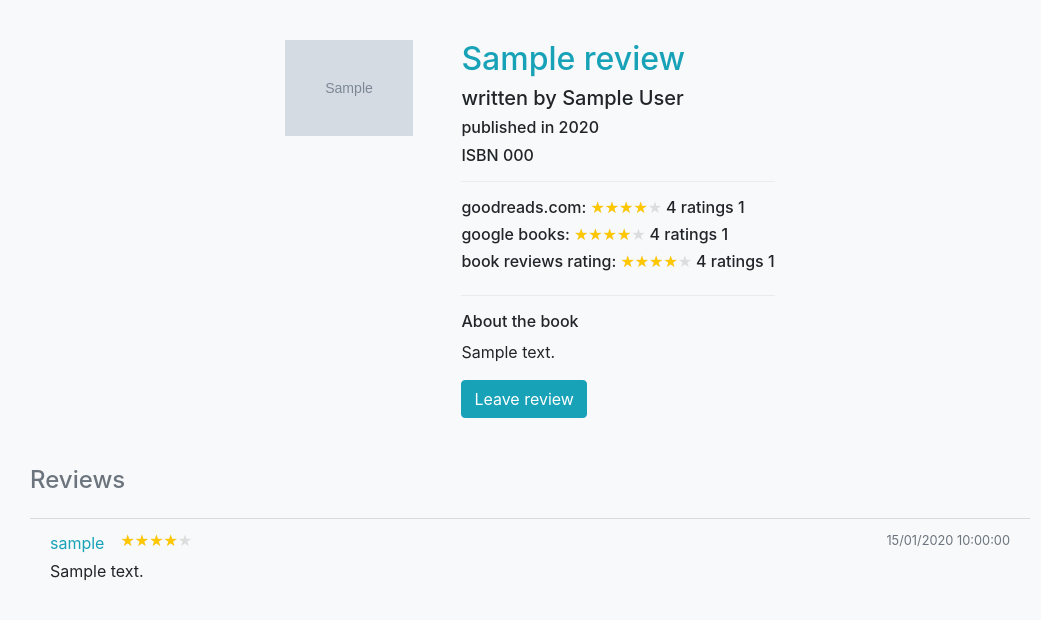
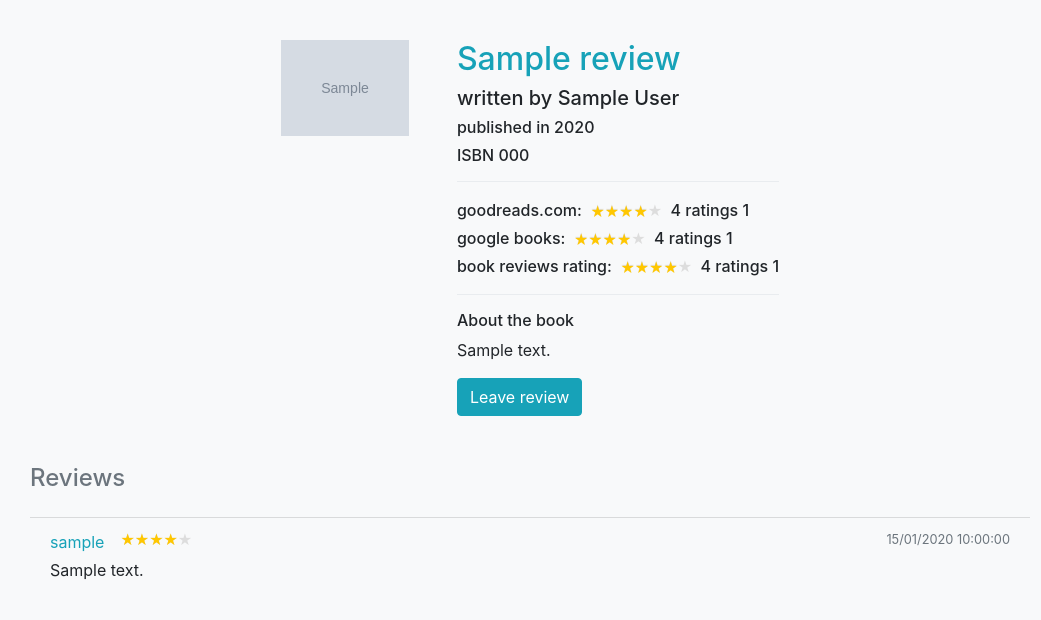
Before and after one commit to NKaty/Book-reviews, a Flask app: template app/templates/book.html in a window 1280 px wide. Shown: the part 56-676 px from the top of the page, without its empty margins (110-1151 px from the left). Run offline with Flask 2, Linux system fonts and the light colour scheme; the template is opened without the code that fills it: most values are stand-ins (such as "Sample title", 1, 10 or a date in 2020); grey boxes marked "Sample" are stand-in pictures; some libraries are stand-ins or nearby versions.

Commit message:
refactor book template in the part of displaying ratings

```diff
--- a/app/templates/book.html
+++ b/app/templates/book.html
@@ -24,27 +24,27 @@
             {% if rating_data['goodreads'] == None %}
             <h6>goodreads.com: no information</h6>
             {% else %}
-            <div class="d-flex">
-                <h6 class="pr-1">goodreads.com:</h6>
-                <div class="stars" style="--rating: {{ rating_data['goodreads']['average_rating'] }};">★★★★★</div>
-                <h6 class="pl-1">{{ rating_data['goodreads']['average_rating'] }} ratings {{
+            <div class="mb-1">
+                <h6 class="d-inline pr-1">goodreads.com:</h6>
+                <div class="d-inline stars" style="--rating: {{ rating_data['goodreads']['average_rating'] }};">★★★★★</div>
+                <h6 class="d-inline pl-1">{{ rating_data['goodreads']['average_rating'] }} ratings {{
                     rating_data['goodreads']['ratings_count'] }} </h6>
             </div>
             {% endif %}
             {% if rating_data['google'] == None %}
             <h6>google books: no information</h6>
             {% else %}
-            <div class="d-flex">
-                <h6 class="pr-1">google books:</h6>
-                <div class="stars" style="--rating: {{ rating_data['google']['average_rating'] }};">★★★★★</div>
-                <h6 class="pl-1">{{ rating_data['google']['average_rating'] }} ratings {{
+            <div class="mb-1">
+                <h6 class="d-inline pr-1">google books:</h6>
+                <div class="d-inline stars" style="--rating: {{ rating_data['google']['average_rating'] }};">★★★★★</div>
+                <h6 class="d-inline pl-1">{{ rating_data['google']['average_rating'] }} ratings {{
                     rating_data['google']['ratings_count'] }} </h6>
             </div>
             {% endif %}
-            <div class="d-flex">
-                <h6 class="pr-1">book reviews rating:</h6>
-                <div class="stars" style="--rating: {{ rating_data['books']['average_rating'] }};">★★★★★</div>
-                <h6 class="pl-1">{{ rating_data['books']['average_rating'] }} ratings {{
+            <div>
+                <h6 class="d-inline pr-1">book reviews rating:</h6>
+                <div class="d-inline stars" style="--rating: {{ rating_data['books']['average_rating'] }};">★★★★★</div>
+                <h6 class="d-inline pl-1">{{ rating_data['books']['average_rating'] }} ratings {{
                     rating_data['books']['ratings_count'] }} </h6>
             </div>
             <div class="dropdown-divider my-3"></div>
```
